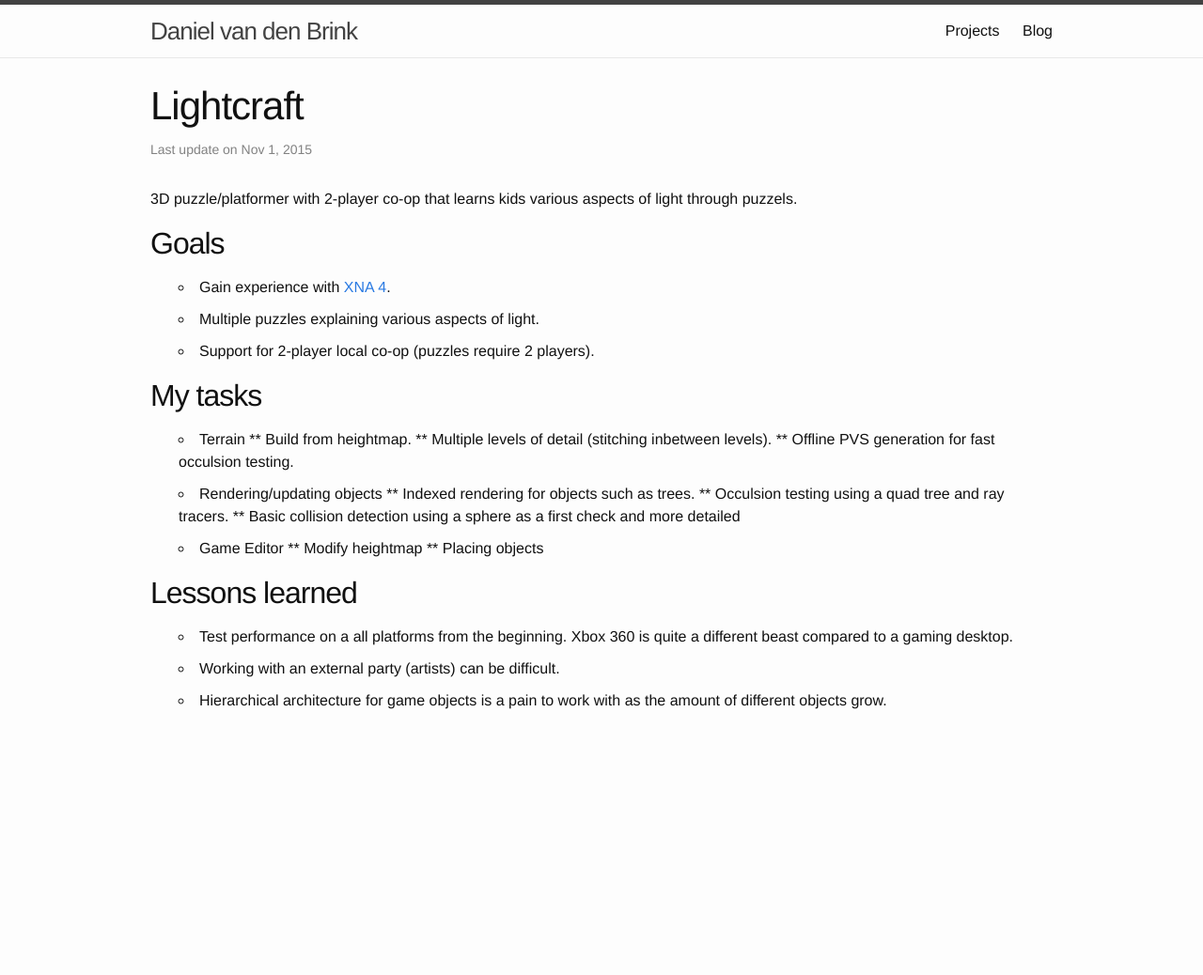
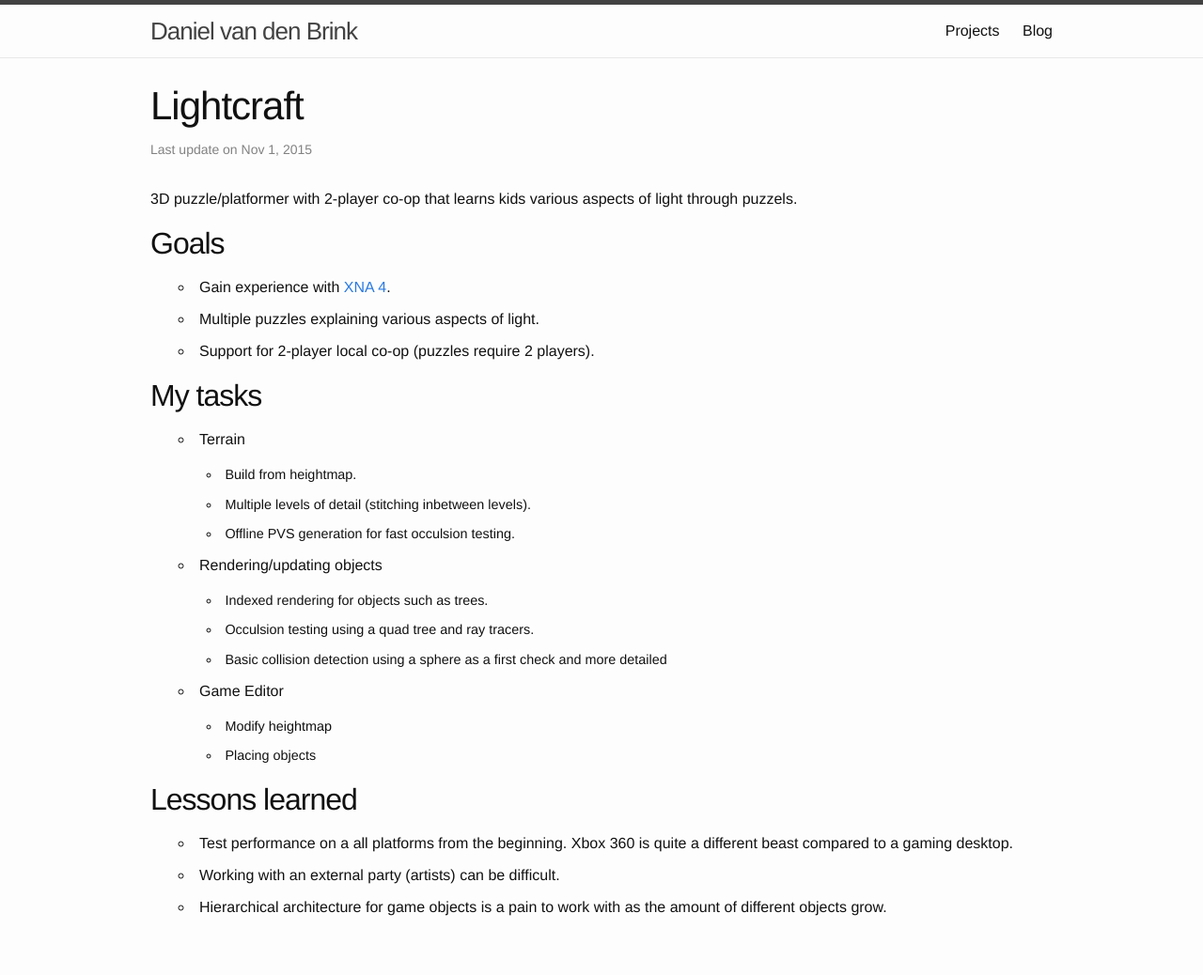
Before and after one commit to dvdbrink/dvdbrink.github.io, a Jekyll site: the page built from _posts/project/2015-11-01-lightcraft.md, in a window 1280 px wide. Shown: the whole page at 94% size. Built offline with Jekyll 4.4.1, drawn with Linux system fonts in a browser that asks for light colours; before the commit the page ends 900 px from its top, so only the background shows below that.

Commit message:
Fix nested list

```diff
--- a/_posts/project/2015-11-01-lightcraft.md
+++ b/_posts/project/2015-11-01-lightcraft.md
@@ -19,16 +19,16 @@ tags: c# xna 3d platformer puzzle coop xbox360
 
 ## My tasks
 * Terrain
-** Build from heightmap.
-** Multiple levels of detail (stitching inbetween levels).
-** Offline PVS generation for fast occulsion testing.
+  * Build from heightmap.
+  * Multiple levels of detail (stitching inbetween levels).
+  * Offline PVS generation for fast occulsion testing.
 * Rendering/updating objects
-** Indexed rendering for objects such as trees.
-** Occulsion testing using a quad tree and ray tracers.
-** Basic collision detection using a sphere as a first check and more detailed
+  * Indexed rendering for objects such as trees.
+  * Occulsion testing using a quad tree and ray tracers.
+  * Basic collision detection using a sphere as a first check and more detailed
 * Game Editor
-** Modify heightmap
-** Placing objects
+  * Modify heightmap
+  * Placing objects
 
 ## Lessons learned
 * Test performance on a all platforms from the beginning. Xbox 360 is quite a different beast compared to a gaming desktop.
```
